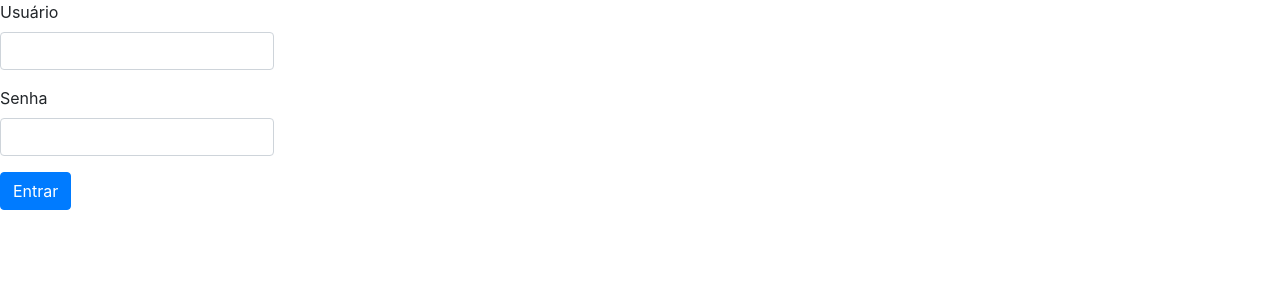
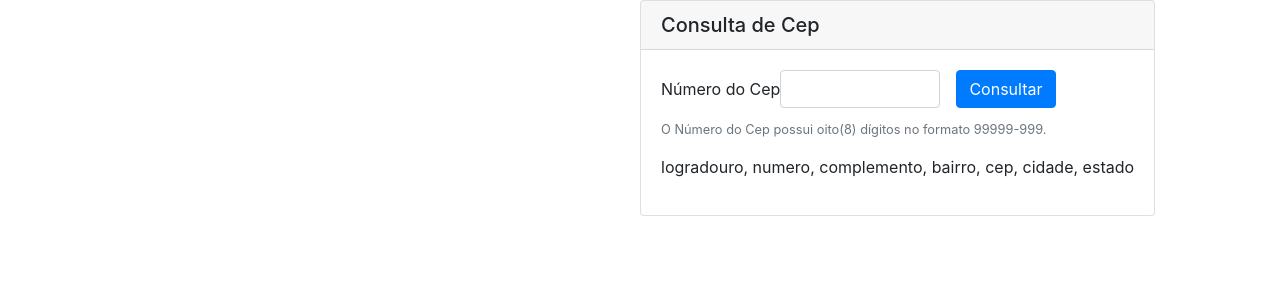
Before and after one commit to gustavo-candido-silva/ConsultaCep-Angular-e-.NET-Core, an Angular app: page /Cep in a window 1280 px wide. Before the commit this address led to /. Shown: the top 300 px of the page. Built offline with nearby package versions, Linux system fonts and the light colour scheme.

Commit message:
inclusão do componente consulta-page, definição das rotas de login e consulta

```diff
--- a/src/app/app-routing.module.ts
+++ b/src/app/app-routing.module.ts
@@ -1,7 +1,12 @@
 import { NgModule } from '@angular/core';
 import { Routes, RouterModule } from '@angular/router';
+import { ConsultaPageComponent } from './consulta-page/consulta-page.component';
+import { LoginFormComponent } from './login-form/login-form.component';
 
-const routes: Routes = [];
+const routes: Routes = [
+  {path:'',component:LoginFormComponent},
+  {path:'Cep', component:ConsultaPageComponent}
+];
 
 @NgModule({
   imports: [RouterModule.forRoot(routes)],
--- a/src/app/app.component.html
+++ b/src/app/app.component.html
@@ -1 +1,3 @@
-<app-login-form></app-login-form>
+<div style="position: relative;">
+    <router-outlet></router-outlet>
+</div>
--- a/src/app/app.module.ts
+++ b/src/app/app.module.ts
@@ -4,11 +4,13 @@ import { NgModule } from '@angular/core';
 import { AppRoutingModule } from './app-routing.module';
 import { AppComponent } from './app.component';
 import { LoginFormComponent } from './login-form/login-form.component';
+import { ConsultaPageComponent } from './consulta-page/consulta-page.component';
 
 @NgModule({
   declarations: [
     AppComponent,
     LoginFormComponent,
+    ConsultaPageComponent,
   ],
   imports: [
     BrowserModule,
--- /dev/null
+++ b/src/app/consulta-page/consulta-page.component.html
@@ -0,0 +1,24 @@
+<div class="card" style="width:18rem;" style="position: absolute; top:50%; left: 50%;" >
+    <h5 class="card-header">Consulta de Cep</h5>
+    <div class="card-body">
+        <form>
+            <div class="form-inline">
+                <div class="form-group mb-2">
+                    <label for="txCep">Número do Cep</label>
+                    <br>
+                    <input type="text" class="form-control" id="txCep" style="width:10rem;">
+                </div>
+                <div class="form-group mx-sm-3 mb-2">
+                    <button type="button" class="btn btn-primary">Consultar</button>
+                </div>
+            </div>
+            <div class="form-group">
+                <small id="CepHelp" class="form-text text-muted">O Número do Cep possui oito(8) dígitos no formato 99999-999.</small>
+            </div>
+            <div class="form-group">
+                <p>logradouro, numero, complemento, bairro, cep, cidade, estado</p>
+            </div>
+
+        </form>
+        </div>
+</div>
--- /dev/null
+++ b/src/app/consulta-page/consulta-page.component.ts
@@ -0,0 +1,15 @@
+import { Component, OnInit } from '@angular/core';
+
+@Component({
+  selector: 'app-consulta-page',
+  templateUrl: './consulta-page.component.html',
+  styleUrls: ['./consulta-page.component.css']
+})
+export class ConsultaPageComponent implements OnInit {
+
+  constructor() { }
+
+  ngOnInit(): void {
+  }
+
+}
--- a/src/app/login-form/login-form.component.html
+++ b/src/app/login-form/login-form.component.html
@@ -1,8 +1,10 @@
-<div class="input-group mb-3">
+<div class="card" style="width: 18rem;" style="position: absolute; left:50%; top:50%;" >
+    <h5 class="card-header">Consulta de Cep</h5>
+    <div class="card-body">
         <form>
             <div class="form-group">
                 <label for="txUsuario">Usuário</label>
-        <input type="text" class="form-control" id="txUsuario" aria-describedby="emailHelp">
+                <input type="text" class="form-control" id="txUsuario">
                 <small id="usuarioHelp" class="form-text text-muted"></small>
             </div>
             <div class="form-group">
@@ -12,3 +14,4 @@
             <button type="button" class="btn btn-primary">Entrar</button>
         </form>
         </div>
+</div>
```
Also changed, not shown: src/app/consulta-page/consulta-page.component.css (added), 1 other file (tests, documents, lock files or other folders). Lines whose indentation alone changed are shown as unchanged.
